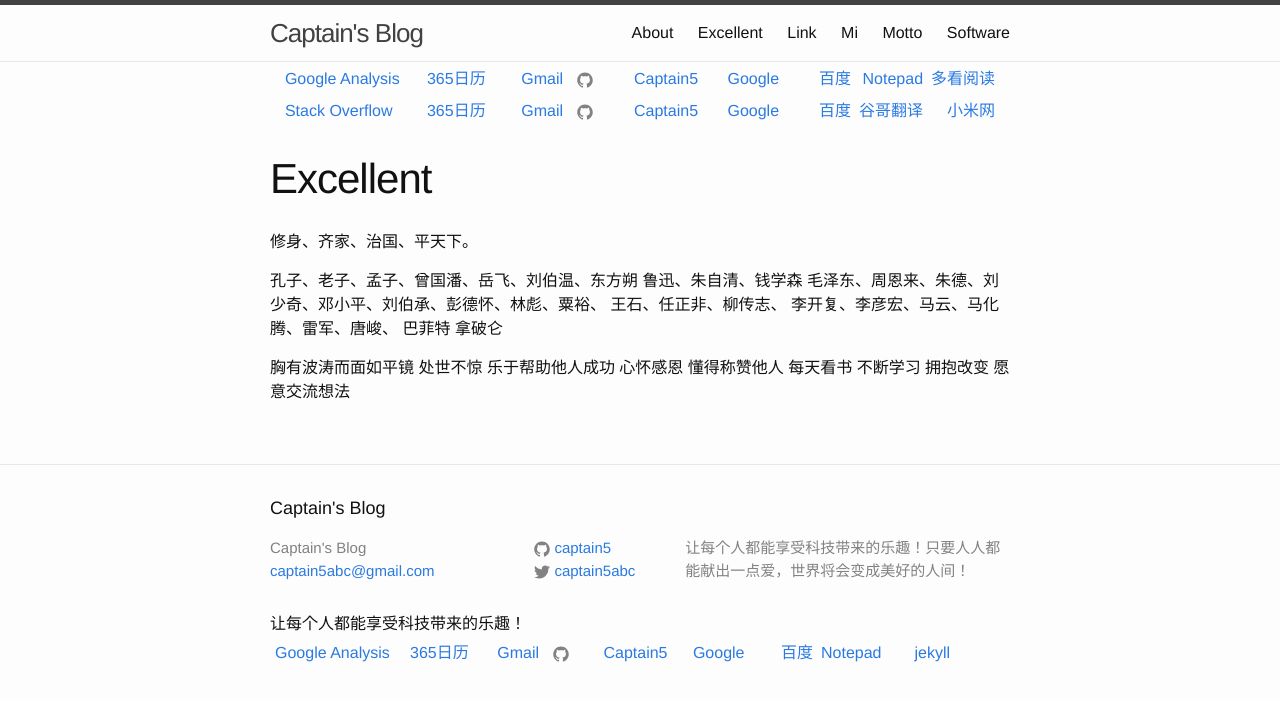
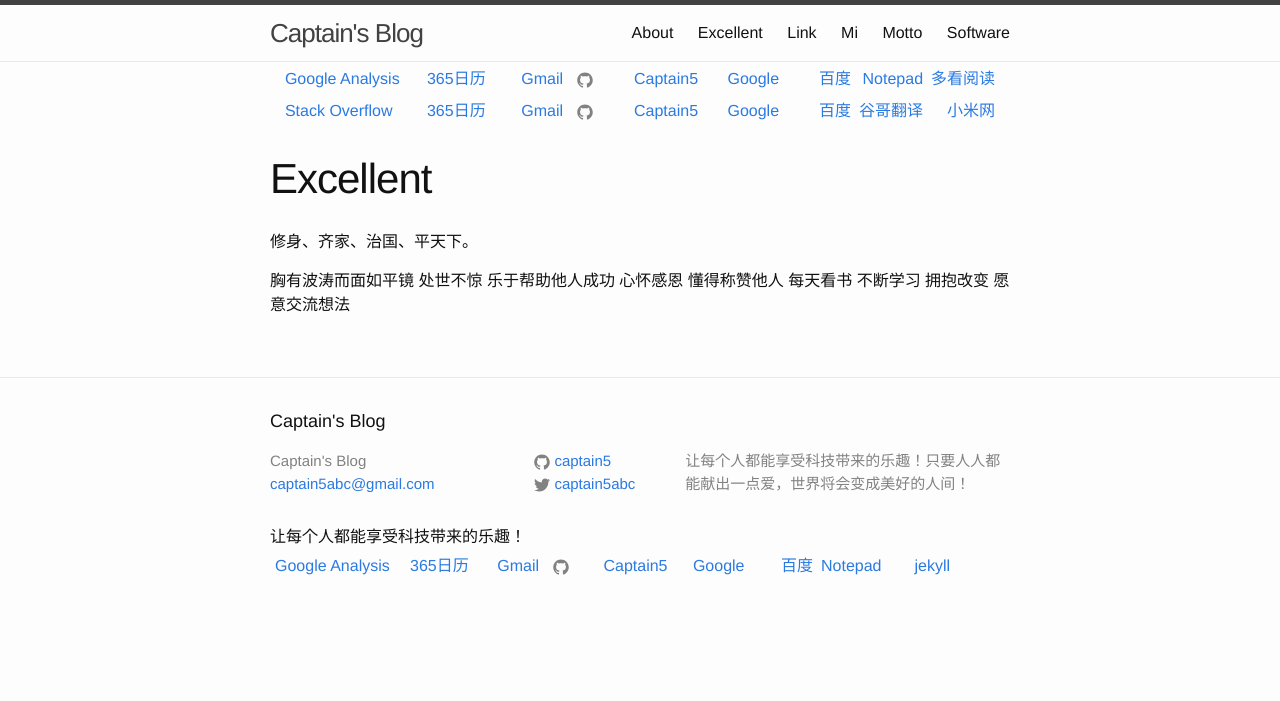
Before and after one commit to captain5/captain5.github.io, a Jekyll site: the page built from excellent.md, in a window 1280 px wide. Shown: the top 701 px of the page. Built offline with Jekyll 4.4.1, drawn with Linux system fonts in a browser that asks for light colours.

Commit message:
Update excellent.md

```diff
--- a/excellent.md
+++ b/excellent.md
@@ -5,14 +5,6 @@
 ---
 
 修身、齐家、治国、平天下。
-
-孔子、老子、孟子、曾国潘、岳飞、刘伯温、东方朔
-鲁迅、朱自清、钱学森
-毛泽东、周恩来、朱德、刘少奇、邓小平、刘伯承、彭德怀、林彪、粟裕、
-王石、任正非、柳传志、
-李开复、李彦宏、马云、马化腾、雷军、唐峻、
-巴菲特
-拿破仑
 
 胸有波涛而面如平镜
 处世不惊
```
